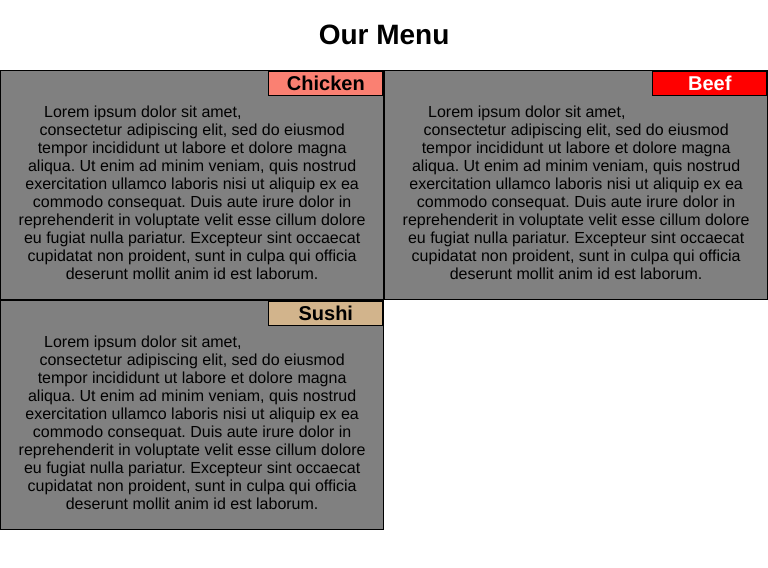
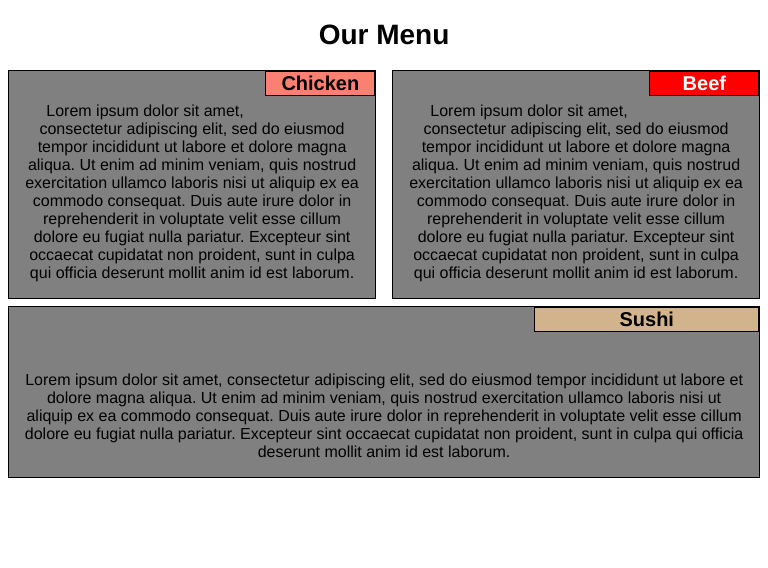
Before and after one commit to nklein9/coursera_html-css-javascript-for-web-developers, a plain HTML site: page module2-solution/index.html in a window 768 px wide. Drawn offline with Linux system fonts and the light colour scheme.

Commit message:
borders and resizing row fill is compete, just looking to fix text alignment

```diff
--- a/module2-solution/css/mod2-framework.css
+++ b/module2-solution/css/mod2-framework.css
@@ -43,8 +43,10 @@ p {
 @media (min-width: 992px) {
   .col-desktop{
     float: left;
+    margin-left: 1%;
+    margin-bottom: .5%;
     border: 1px solid black;
-    width: 33.33%;
+    width: 31.83%;
     background-color: inherit;
   }
 }
@@ -53,16 +55,34 @@ p {
 @media (min-width: 768px) and (max-width: 991px) {
   .col-tablet{
     float: left;
+    margin-left: 1%;
+    margin-right: 1%;
+    margin-bottom: 1%;
     border: 1px solid black;
-    width: 50%;
+    width: 48%;
     background-color: inherit;
   }
 }
+
+@media (min-width: 768px) and (max-width: 991px) {
+    .col-tablet2{
+      float: left;
+      margin-left: 1%;
+      margin-right: 1%;
+      margin-bottom: 1%;
+      border: 1px solid black;
+      width: 98%;
+      background-color: inherit;
+    }
+  }
 
 /********** Mobile View **********/
 @media (max-width: 767px) {
     .col-mobile{
       float: left;
+      margin-left: 1%;
+      margin-right: 1%;
+      margin-bottom: 1%;
       border: 1px solid black;
       background-color: inherit;
     }
--- a/module2-solution/index.html
+++ b/module2-solution/index.html
@@ -20,7 +20,7 @@
                 Lorem ipsum dolor sit amet, consectetur adipiscing elit, sed do eiusmod tempor incididunt ut labore et dolore magna aliqua. Ut enim ad minim veniam, quis nostrud exercitation ullamco laboris nisi ut aliquip ex ea commodo consequat. Duis aute irure dolor in reprehenderit in voluptate velit esse cillum dolore eu fugiat nulla pariatur. Excepteur sint occaecat cupidatat non proident, sunt in culpa qui officia deserunt mollit anim id est laborum.
             </p>
         </div>
-        <div class="col-desktop col-tablet col-mobile">
+        <div class="col-desktop col-tablet2 col-mobile">
             <h2 id="subheader-3">Sushi</h2>
             <p>
                 Lorem ipsum dolor sit amet, consectetur adipiscing elit, sed do eiusmod tempor incididunt ut labore et dolore magna aliqua. Ut enim ad minim veniam, quis nostrud exercitation ullamco laboris nisi ut aliquip ex ea commodo consequat. Duis aute irure dolor in reprehenderit in voluptate velit esse cillum dolore eu fugiat nulla pariatur. Excepteur sint occaecat cupidatat non proident, sunt in culpa qui officia deserunt mollit anim id est laborum.
```
